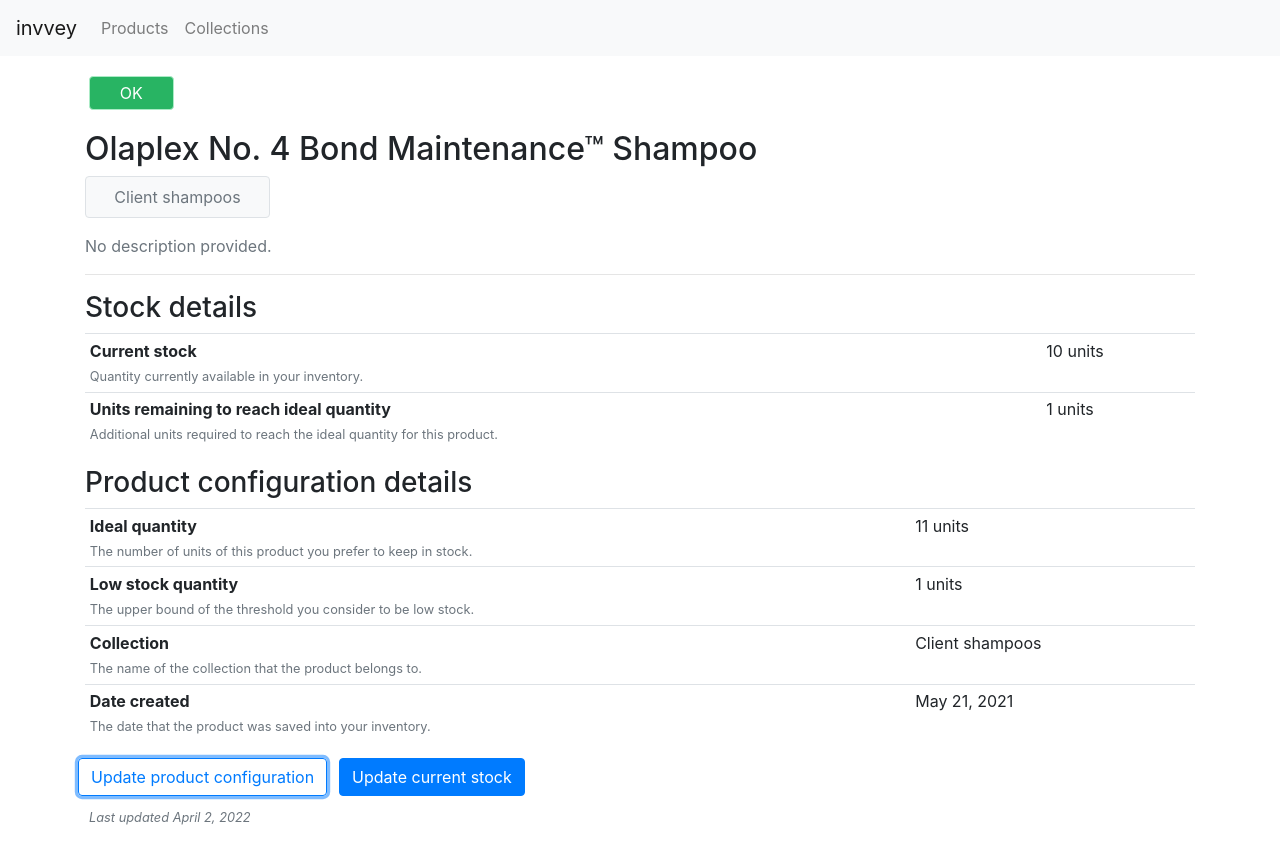
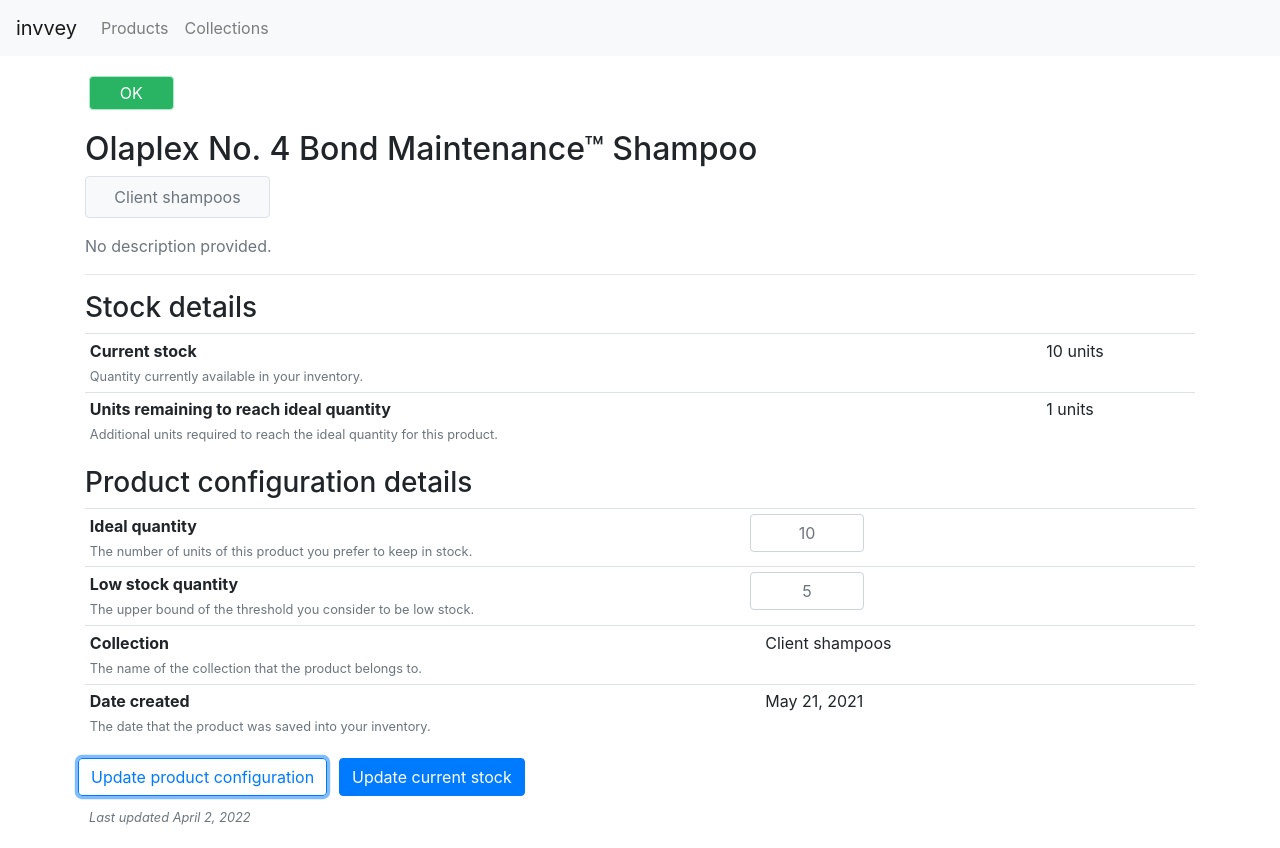
Before and after one commit to ezmartini/invvey, a React (Create React App) app: page /product in a window 1280 px wide. Both pictures are taken after a click on the button "Update product configuration". Built offline with nearby package versions, Linux system fonts and the light colour scheme.

Commit message:
Prepared to add api call on product page

```diff
--- /dev/null
+++ b/src/components/product/ProductConfig/EditIdeal.mjs
@@ -0,0 +1,22 @@
+import React from "react";
+import { useState } from "react";
+
+export default function EditIdeal(props) {
+  const [stock, setStock] = useState(props.quantity);
+  function changeStock(value) {
+    setStock(value);
+  }
+
+  return (
+    <td>
+      {" "}
+      <form className="row">
+        <input
+          className="form-control col-lg-3 col-md-3 col-sm-4 text-center gy-0 gx-0 mx-0"
+          onChange={(e) => changeStock(e.target.value)}
+          placeholder={props.quantity}
+        />{" "}
+      </form>
+    </td>
+  );
+}
--- /dev/null
+++ b/src/components/product/ProductConfig/EditLowStock.mjs
@@ -0,0 +1,5 @@
+import React from "react";
+
+export default function EditLowStock() {
+  return <div>EditLowStock</div>;
+}
--- /dev/null
+++ b/src/components/product/ProductConfig/ViewIdeal.mjs
@@ -0,0 +1,5 @@
+import React from "react";
+
+export default function ViewIdeal(props) {
+  return <td> {props.quantity} units </td>;
+}
--- /dev/null
+++ b/src/components/product/ProductConfig/ViewLowStock.mjs
@@ -0,0 +1,5 @@
+import React from "react";
+
+export default function ViewLowStock() {
+  return <div>ViewLowStock</div>;
+}
--- a/src/components/product/ProductConfigDetails.mjs
+++ b/src/components/product/ProductConfigDetails.mjs
@@ -1,6 +1,25 @@
 import React from "react";
+import ViewIdeal from "./ProductConfig/ViewIdeal.mjs";
+import EditIdeal from "./ProductConfig/EditIdeal.mjs";
 
 export default function ProductConfigDetails(props) {
+  function checkModeIdeal() {
+    const quantity = props.productInfo.currentQuantity;
+    if (props.mode === "editProduct") {
+      return <EditIdeal quantity={quantity} />;
+    } else {
+      return <ViewIdeal quantity={quantity} />;
+    }
+  }
+
+  function checkModeLowStock() {
+    const quantity = props.productInfo.lowStockQuantity;
+    if (props.mode === "editProduct") {
+      return <EditIdeal quantity={quantity} />;
+    } else {
+      return <ViewIdeal quantity={quantity} />;
+    }
+  }
   return (
     <>
       {" "}
@@ -20,7 +39,7 @@
                 </small>
               </p>{" "}
             </th>
-            <td> {props.productInfo.idealQuantity} units </td>
+            {checkModeIdeal()}
           </tr>
 
           <tr>
@@ -35,12 +54,7 @@
                 </small>
               </p>{" "}
             </th>
-            <td>
-              {" "}
-              {props.productInfo.idealQuantity -
-                props.productInfo.currentQuantity}{" "}
-              units{" "}
-            </td>
+            {checkModeLowStock()}
           </tr>
 
           <tr>
--- a/src/components/product/StockDetails.mjs
+++ b/src/components/product/StockDetails.mjs
@@ -1,6 +1,16 @@
 import React from "react";
+import CurrentStock from "./StockDetails/CurrentStock.mjs";
+import EditStock from "./StockDetails/EditStock.mjs";
 
 export default function StockDetails(props) {
+  function checkMode() {
+    const quantity = props.productInfo.currentQuantity;
+    if (props.mode === "editStock") {
+      return <EditStock quantity={quantity} />;
+    } else {
+      return <CurrentStock quantity={quantity} />;
+    }
+  }
   return (
     <>
       <h3> Stock details </h3>
@@ -15,7 +25,7 @@
                 <small> Quantity currently available in your inventory. </small>
               </p>{" "}
             </th>
-            <td> {props.productInfo.currentQuantity} units </td>
+            {checkMode()}
           </tr>
 
           <tr>
--- /dev/null
+++ b/src/components/product/StockDetails/CurrentStock.mjs
@@ -0,0 +1,5 @@
+import React from "react";
+
+export default function CurrentStock(props) {
+  return <td> {props.quantity} units </td>;
+}
--- /dev/null
+++ b/src/components/product/StockDetails/EditStock.mjs
@@ -0,0 +1,20 @@
+import React, { useState } from "react";
+
+export default function EditStock(props) {
+  const [stock, setStock] = useState(props.quantity);
+  function changeStock(value) {
+    setStock(value);
+  }
+  return (
+    <td>
+      {" "}
+      <form className="row">
+        <input
+          className="form-control col-lg-3 col-md-3 col-sm-4 text-center gy-0 gx-0 mx-0"
+          onChange={(e) => changeStock(e.target.value)}
+          placeholder={props.quantity}
+        />{" "}
+      </form>
+    </td>
+  );
+}
--- a/src/pages/Product.mjs
+++ b/src/pages/Product.mjs
@@ -20,6 +20,28 @@
   };
 
   const [productInfo, setProductInfo] = useState(initialProduct);
+  const initMode = "view";
+  const [mode, setMode] = useState(initMode);
+
+  function editStockMode() {
+    const edit = "editStock";
+    if (mode === edit) {
+      console.log("update here");
+      setMode(initMode);
+    } else {
+      setMode(edit);
+    }
+  }
+
+  function editProductMode() {
+    const edit = "editProduct";
+    if (mode === edit) {
+      console.log("update here");
+      setMode(initMode);
+    } else {
+      setMode(edit);
+    }
+  }
 
   return (
     <>
@@ -36,17 +58,22 @@
         </div>
         <p className="text-muted"> {productInfo.description} </p>
         <hr className="hr" />
-        <StockDetails productInfo={productInfo} />
-        <ProductConfigDetails productInfo={productInfo} />
+        <StockDetails productInfo={productInfo} mode={mode} />
+        <ProductConfigDetails productInfo={productInfo} mode={mode} />
         <div className="row">
           <button
             type="button"
             className="btn btn-outline-primary ml-2 mr-1 mb-1"
+            onClick={editProductMode}
           >
             Update product configuration
           </button>
 
-          <button type="button" className="btn btn-primary ml-2 mr-1 mb-1">
+          <button
+            type="button"
+            className="btn btn-primary ml-2 mr-1 mb-1"
+            onClick={editStockMode}
+          >
             Update current stock
           </button>
         </div>
```
